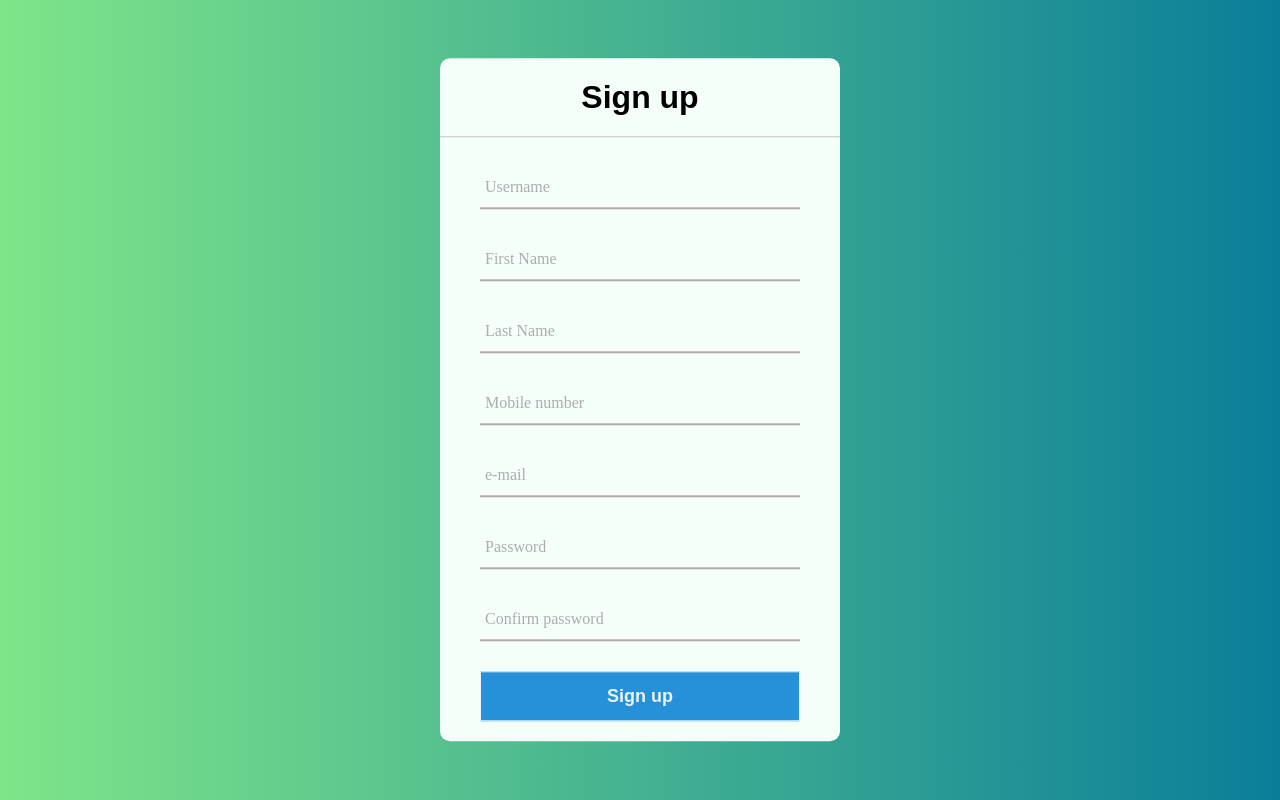
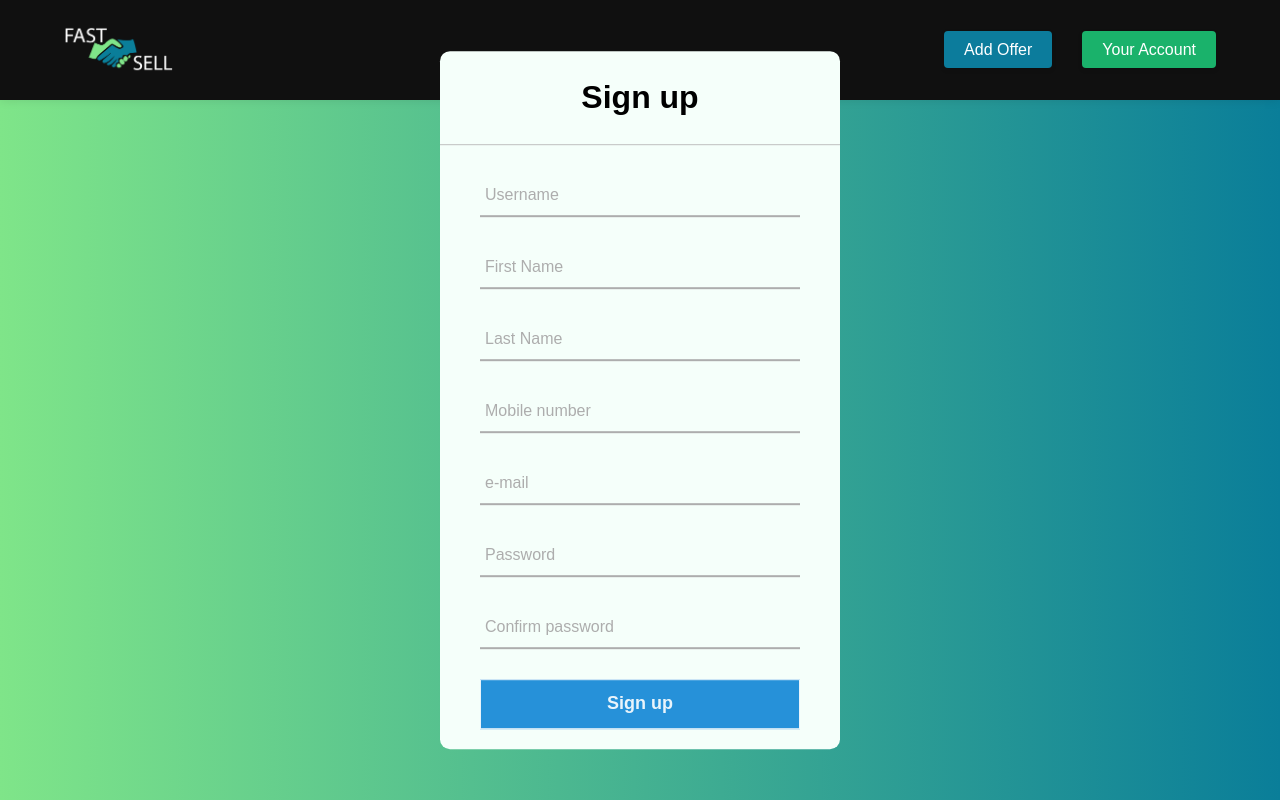
Before and after one commit to x1tedbtw/FastSell-Marketplace, a Django app: template frontend/templates/Signup_page.html in a window 1280 px wide. Run offline with Django 4.2, Linux system fonts and the light colour scheme; the template is opened without the code that fills it, so the values that code supplies are empty; parts of the project's set-up code (start-up, migrations or seed data) failed here and were passed over.

Commit message:
Fixed header for sign_in and sign_up page (logo, buttons)

```diff
--- a/frontend/templates/Signup_page.html
+++ b/frontend/templates/Signup_page.html
@@ -7,8 +7,25 @@
 </head>
 <body>
 <header>
-
-</header>
+        <div class="inner">
+            <div class="logo">
+                <a href="index.html">
+                    <div>
+                        <img src="fastsell_logo.png" alt="My logo">
+                    </div>
+                </a>
+            </div>
+            <div class="menu-toggle">
+                <div class="bar"></div>
+                <div class="bar"></div>
+                <div class="bar"></div>
+            </div>
+            <nav>
+                <li><span><a href="" class="button1">Add Offer</a></span></li>
+                <li><span><a href="" class="button2">Your Account</a></span></li>
+            </nav>
+        </div>
+    </header>
 <div class="center">
     <h1>Sign up</h1>
     <form method="post">
--- a/frontend/templates/signup_page.css
+++ b/frontend/templates/signup_page.css
@@ -1,10 +1,153 @@
 body{
+    font-family: 'Arial', sans-serif;
+    line-height: 1.6;
+    background: linear-gradient(to right, #7fe589, #0a7e99);
     margin: 0;
-    padding:0;
-    font-family: montserrat;
-    background: linear-gradient(to right, #7fe589, #0a7e99);;
-    height: 100vh;
-    overflow: hidden;
+    padding: 0;
+    min-height: 100vh;
+    display: flex;
+    flex-direction: column;
+}
+header {
+    width: 100vw;
+    height: 100px;
+    background-color: #101010;
+    box-shadow: 0 0 10px rgba(0, 0, 0, 0.1);
+}
+
+header .inner {
+    width: 90%;
+    height: 100%;
+    display: block;
+    margin: 0 auto;
+}
+
+header .logo {
+    display: table;
+    height: 100%;
+    float: left;
+}
+
+header .logo div {
+    height: 100%;
+    display: table-cell;
+    vertical-align: middle;
+}
+
+header .logo img {
+    height: 50px;
+    margin-top: 5px;
+    width: 100%;
+}
+
+header .logo a {
+    display: block;
+    width: 100%;
+    height: 100%;
+    text-decoration: none;
+    margin-top: 20px;
+}
+
+header nav {
+    float: right;
+    height: 100%;
+}
+
+header nav li {
+    display: table;
+    height: 100%;
+    float: left;
+    margin-right: 30px;
+}
+
+header nav li:last-of-type {
+    margin-right: 0;
+}
+
+header nav span {
+    display: table-cell;
+    vertical-align: middle;
+}
+
+header nav a {
+    color: #101010;
+}
+
+header nav .button1 {
+    background-color: #0c7c9c;
+    color: #FFF;
+    padding: 10px 20px;
+    border-radius: 4px;
+    box-shadow: 0 2px 5px rgba(0, 0, 0, 0.1);
+    text-decoration: none;
+}
+
+header nav .button1:hover {
+    filter: brightness(1.05);
+}
+
+header nav .button2 {
+    background-color: #1ab26b;
+    color: #FFF;
+    padding: 10px 20px;
+    border-radius: 4px;
+    box-shadow: 0 2px 5px rgba(0, 0, 0, 0.1);
+    text-decoration: none;
+}
+
+header nav .button2:hover {
+    filter: brightness(1.05);
+}
+
+header .menu-toggle {
+    display: none;
+    flex-direction: column;
+    cursor: pointer;
+    position: relative;
+    float: right;
+    margin-top: 30px;
+}
+
+header .bar {
+    width: 25px;
+    height: 3px;
+    background-color: white;
+    margin: 5px 0;
+}
+
+@media (max-width: 768px) {
+    header .inner {
+        flex-direction: column;
+    }
+
+    header .menu-toggle {
+        display: flex;
+    }
+
+    header nav {
+        background: black;
+        display: none;
+        width: 20;
+        height: 5;
+        position: absolute;
+        top: 100px;
+        right: 0;
+    }
+
+    header nav ul {
+        flex-direction: column;
+        align-items: center;
+        margin-top: 20px;
+    }
+
+    header nav.show {
+        display: flex;
+    }
+
+    header nav li {
+        margin-right: 0;
+        margin-bottom: 10px;
+    }
 }
 .center {
     position: absolute;
```
Also changed, not shown: frontend/templates/login_page.css (+96 -21 lines), frontend/templates/login_page.html (+12 -12 lines), frontend/templates/fastsell_logo.png (added).
